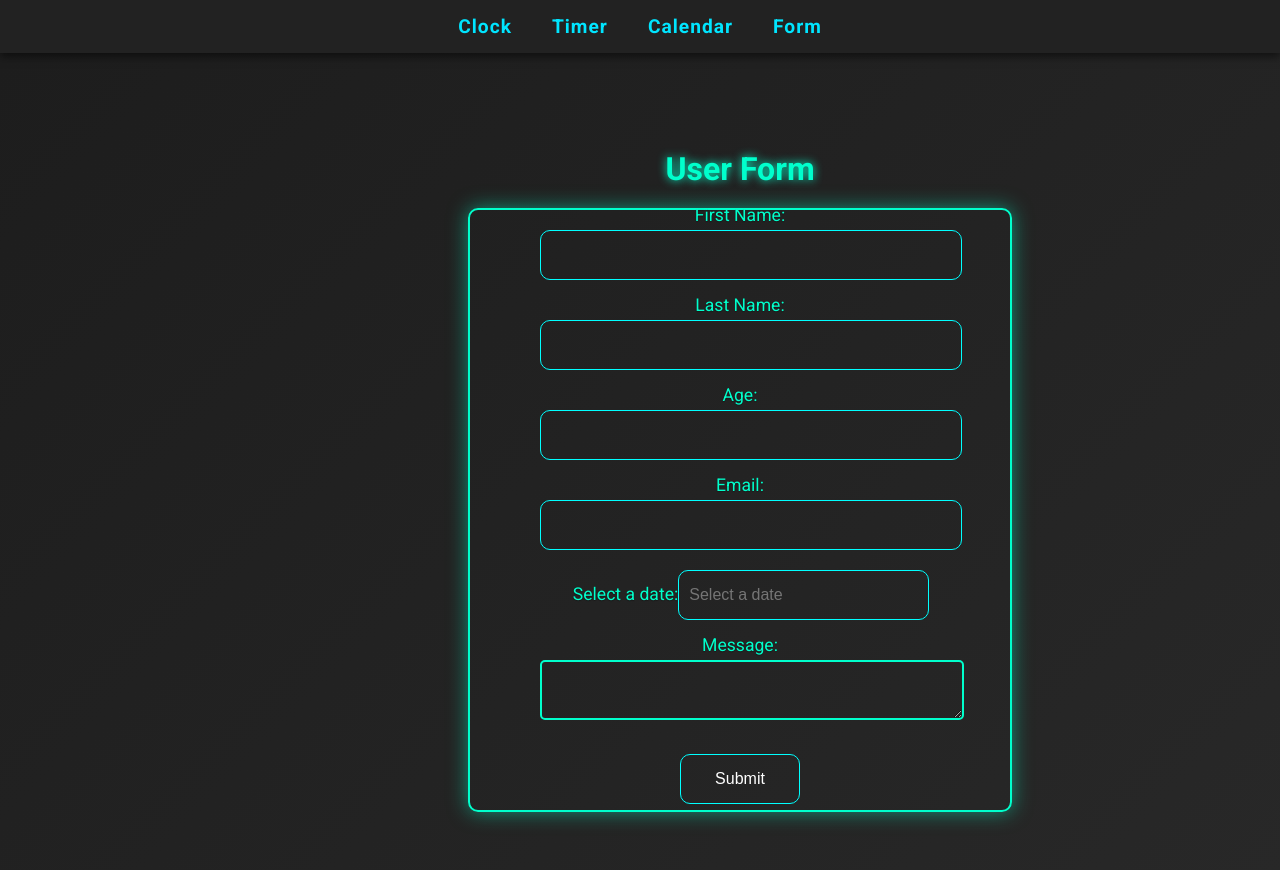
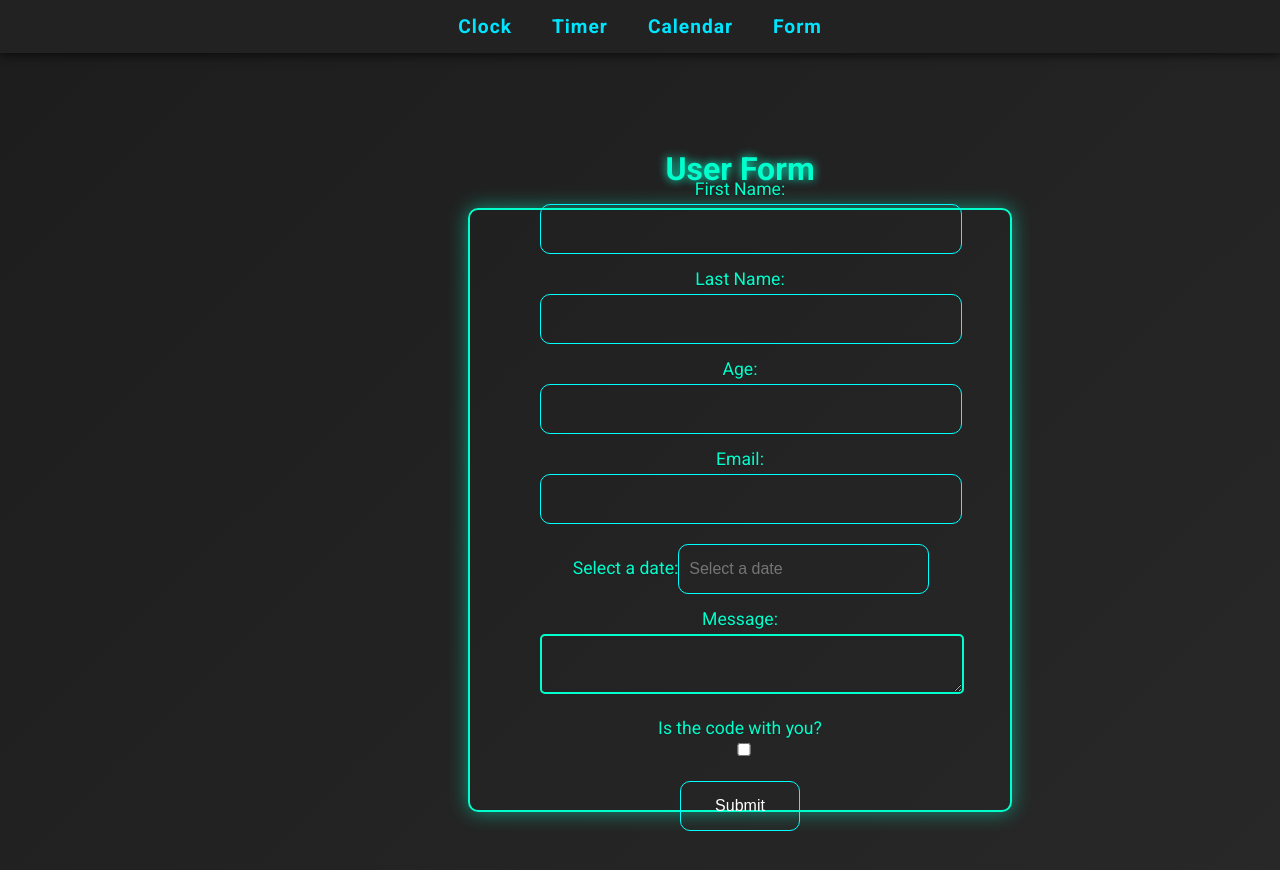
Before and after one commit to bestacio89/digiapp001, a React (Create React App) app: page /form in a window 1280 px wide. Shown: the top 870 px of the page. Built offline with nearby package versions, Linux system fonts and the light colour scheme.

Commit message:
[Fix] Graphic fixes

```diff
--- a/src/Calendar/calendar.css
+++ b/src/Calendar/calendar.css
@@ -1,8 +1,10 @@
 .calendar {
+    height: 70vh; /* Make the container full height */
     margin: 20px 0;
   }
 
   .message {
+    height: 70vh; /* Make the container full height */
     color: green;
     font-weight: bold;
   }
--- a/src/Clock/clock.css
+++ b/src/Clock/clock.css
@@ -1,6 +1,8 @@
 /* src/Clock.css */
 
+
 .clock {
+    height: 70vh; /* Make the container full height */
     display: flex;
     flex-direction: column;
     align-items: center;
--- a/src/Form/form.js
+++ b/src/Form/form.js
@@ -11,13 +11,14 @@ const UserForm = () => {
     email: '',
     date: null,
     message: '',
+    codeWithYou: false, // Initial value for the checkbox
   });
 
   const handleInputChange = (e) => {
-    const { name, value } = e.target;
+    const { name, value, type, checked } = e.target;
     setFormData({
       ...formData,
-      [name]: value,
+      [name]: type === 'checkbox' ? checked : value, // Handle checkbox change
     });
   };
 
@@ -44,10 +45,12 @@ const UserForm = () => {
       return;
     }
 
-    const { firstName, lastName, email, date, message } = formData;
+    const { firstName, lastName, email, date, message, codeWithYou } = formData;
     const formattedDate = date ? date.toDateString() : '';
+    const codeWithYouMessage = codeWithYou ? 'Yes' : 'No';
+
     alert(
-      `Name: ${firstName} ${lastName}\nAge: ${parsedAge}\nEmail: ${email}\nDate: ${formattedDate}\nMessage: ${message}`
+      `Name: ${firstName} ${lastName}\nAge: ${parsedAge}\nEmail: ${email}\nDate: ${formattedDate}\nMessage: ${message}\nThe code is with you: ${codeWithYouMessage}`
     );
   };
 
@@ -109,6 +112,15 @@ const UserForm = () => {
             onChange={handleInputChange}
           />
         </label>
+        <label>
+          Is the code with you?
+          <input
+            type="checkbox"
+            name="codeWithYou"
+            checked={formData.codeWithYou}
+            onChange={handleInputChange}
+          />
+        </label>
         <button type="submit">Submit</button>
       </form>
     </div>
```
Also changed, not shown: src/Calendar/calendarpage.css (+14 -2 lines).
